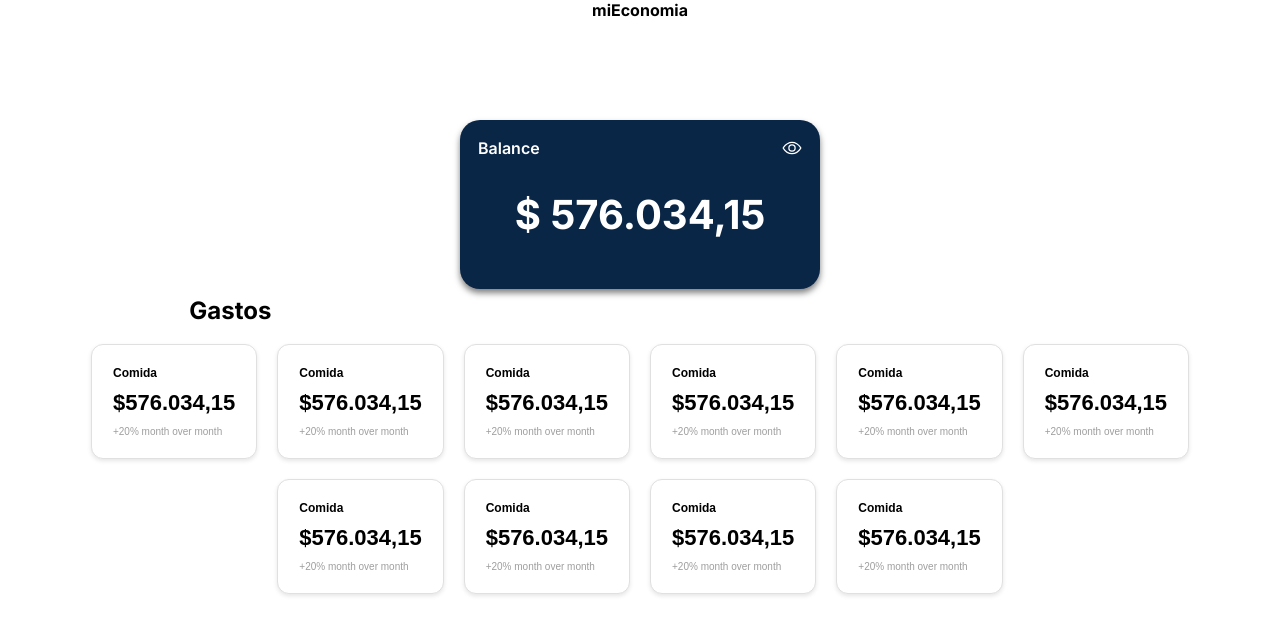
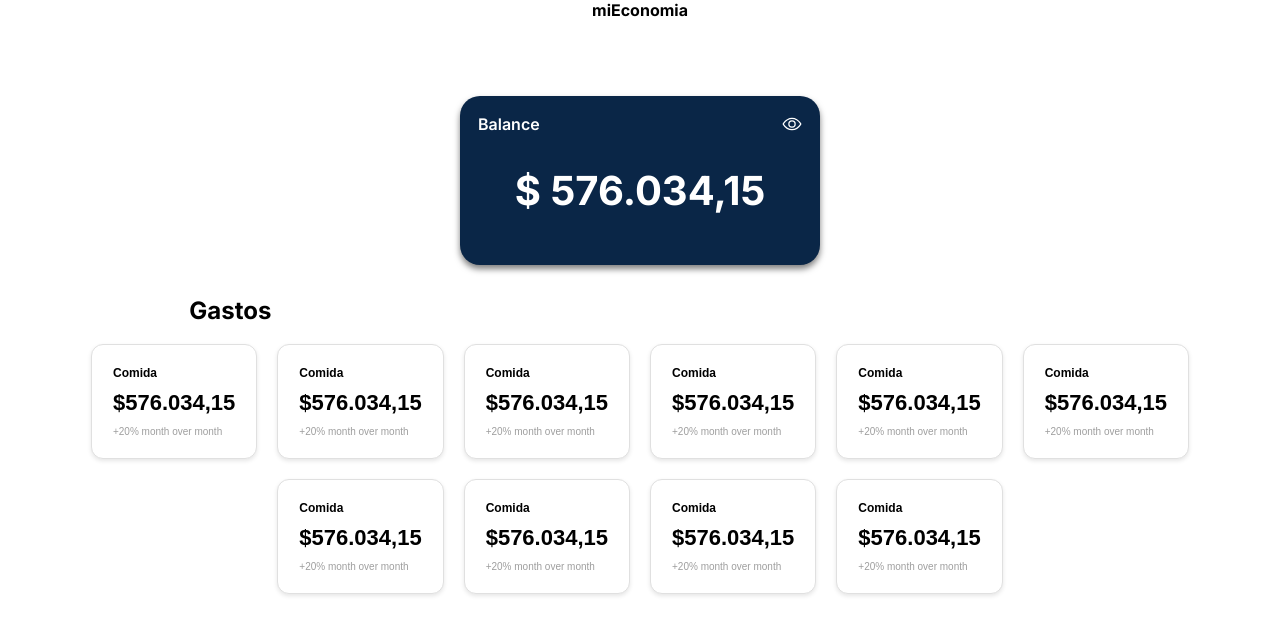
Before and after one commit to LucasCarde/miEconomia, a React (Vite) app: page / in a window 1280 px wide. Shown: the top 634 px of the page. Built offline with nearby package versions, Linux system fonts and the light colour scheme.

Commit message:
Actualizar balance.css

```diff
--- a/src/components/Balance/balance.css
+++ b/src/components/Balance/balance.css
@@ -7,7 +7,7 @@
     text-align: center; /* Centrar el texto */
     box-shadow: 0px 4px 6px rgba(0, 0, 0, 0.5); /* Sombra sutil */
     position: absolute; /* Para posicionar el icono */
-    top: 15%;
+    top: 12%;
     left: 50%;
     transform: translateX(-50%);
     font-family: "Inter", serif;
```
